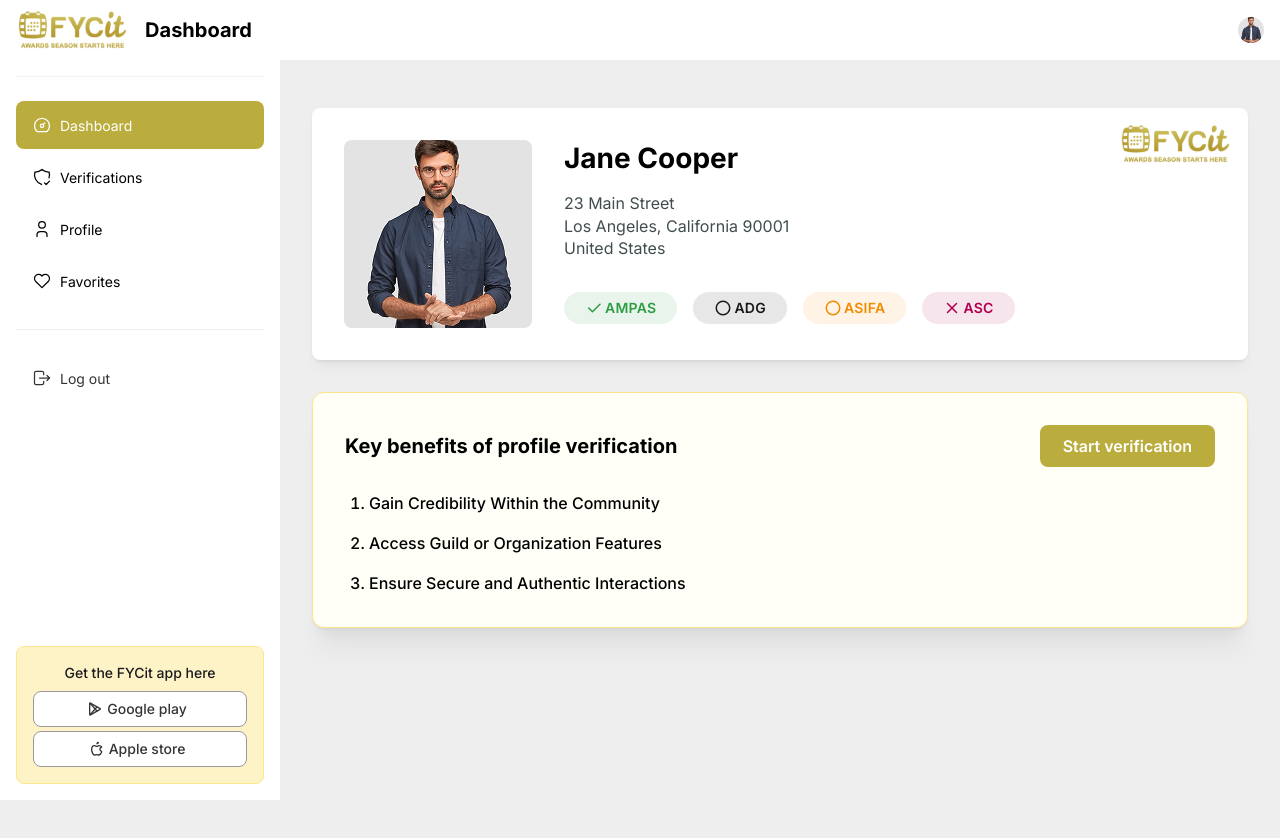
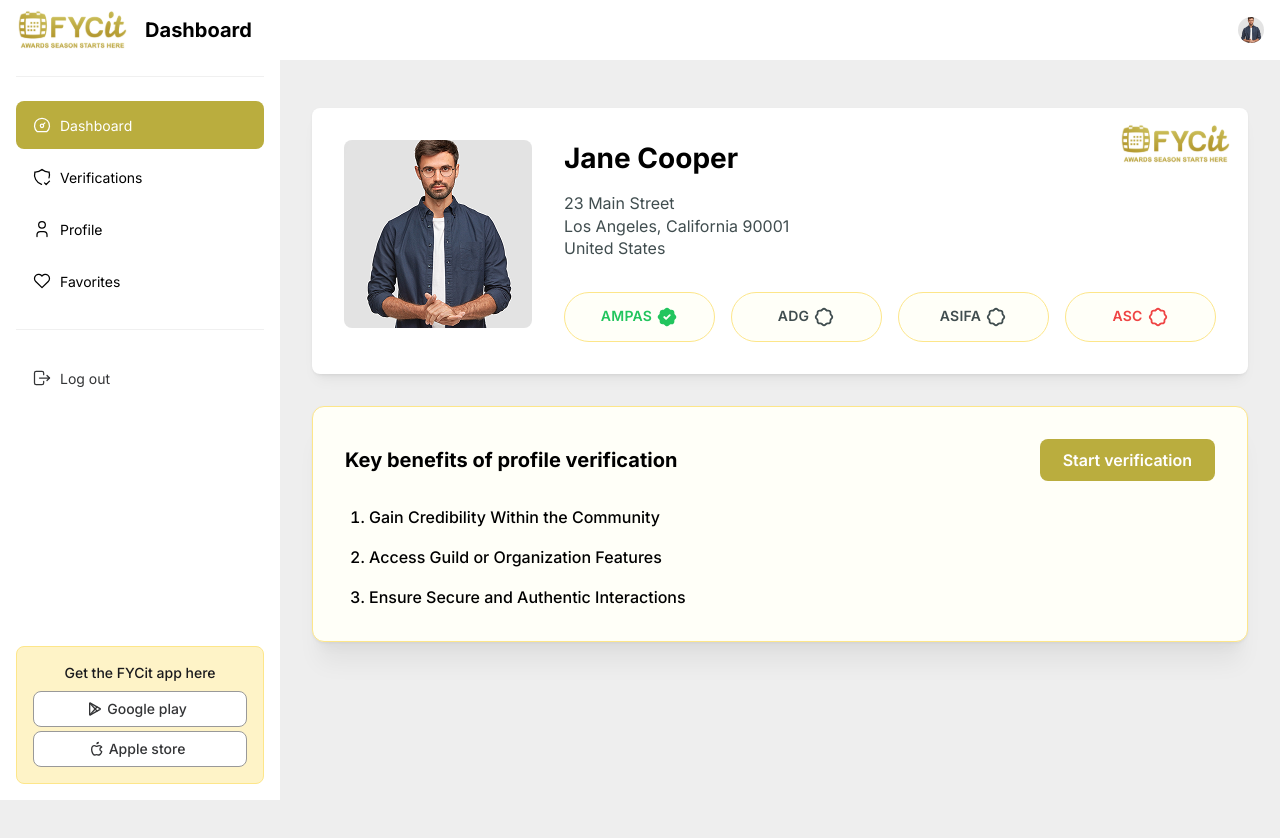
Before and after one commit to KDBismael/fycit-webapp-YD, a Next.js app: page /dashboard in a window 1280 px wide. Shown: the top 838 px of the page. Built offline with nearby package versions, Linux system fonts and the light colour scheme.

Commit message:
Refactor 2FA and Create Password components to streamline imports and enhance layout; update Signup and Verify Account components by removing unused state and imports for cleaner code.

```diff
--- a/app/auth/signup/page.tsx
+++ b/app/auth/signup/page.tsx
@@ -1,6 +1,6 @@
 'use client';
 
-import React, { useState } from 'react';
+import React from 'react';
 import { useRouter } from 'next/navigation';
 import { zodResolver } from '@hookform/resolvers/zod';
 import { IconLock, IconMail, IconUser } from '@tabler/icons-react';
@@ -9,7 +9,6 @@ import {
   Anchor,
   Box,
   Button,
-  Center,
   Checkbox,
   Container,
   Grid,
@@ -24,11 +23,9 @@ import {
 } from '@mantine/core';
 import { SignupFormData, signupSchema } from '../../../validation/signup.validation';
 
-const IMAGE_SIZE = 60;
 const ICON_SIZE = 18;
 
 export default function Signup() {
-  const [opened, setOpened] = useState(false);
   const router = useRouter();
   const {
     register,
--- a/app/auth/verify-account/page.tsx
+++ b/app/auth/verify-account/page.tsx
@@ -23,7 +23,6 @@ import {
   VerifyAccountFormData,
   verifyAccountSchema,
 } from '../../../validation/verify-account.validation';
-import styles from '../../../public/css/auth/verify-account.module.css';
 
 const IMAGE_SIZE = 60;
 
@@ -34,7 +33,6 @@ export default function VerifyAccount() {
     handleSubmit,
     formState: { errors, isSubmitting },
     setValue,
-    watch,
   } = useForm<VerifyAccountFormData>({
     resolver: zodResolver(verifyAccountSchema),
     defaultValues: {
--- a/app/dashboard/page.tsx
+++ b/app/dashboard/page.tsx
@@ -1,10 +1,8 @@
 'use client';
 
 import React from 'react';
-import { IconCheck, IconCircle, IconX } from '@tabler/icons-react';
 import {
   Avatar,
-  Badge,
   Box,
   Button,
   Card,
@@ -17,31 +15,24 @@ import {
   Text,
   Title,
 } from '@mantine/core';
+import GuildBadge from '../../components/GuildBadge';
 
 const verificationBadges = [
   {
     name: 'AMPAS',
-    status: 'verified',
-    color: 'green',
-    icon: IconCheck,
+    status: 'verified' as const,
   },
   {
     name: 'ADG',
-    status: 'pending',
-    color: 'gray',
-    icon: IconCircle,
+    status: 'pending' as const,
   },
   {
     name: 'ASIFA',
-    status: 'pending',
-    color: 'yellow',
-    icon: IconCircle,
+    status: 'pending' as const,
   },
   {
     name: 'ASC',
-    status: 'rejected',
-    color: 'red',
-    icon: IconX,
+    status: 'rejected' as const,
   },
 ];
 
@@ -106,27 +97,13 @@ export default function DashboardPage() {
                   <br />
                   United States
                 </Text>
-                <Group gap="md" mt="md">
+                <Group gap="md" mt="md" grow>
                   {verificationBadges.map((badge) => (
-                    <Badge
+                    <GuildBadge
                       key={badge.name}
-                      leftSection={<badge.icon size={18} />}
-                      color={badge.color}
-                      variant="light"
-                      size="xl"
-                      style={{
-                        borderRadius: '25px',
-                        padding: '12px 20px',
-                        fontSize: '14px',
-                        fontWeight: 600,
-                        display: 'flex',
-                        alignItems: 'center',
-                        justifyContent: 'center',
-                        textAlign: 'center',
-                      }}
-                    >
-                      {badge.name}
-                    </Badge>
+                      name={badge.name}
+                      status={badge.status}
+                    />
                   ))}
                 </Group>
               </Stack>
@@ -163,11 +140,7 @@ export default function DashboardPage() {
                 Start verification
               </Button>
             </Group>
-            <List
-              type="ordered"
-              spacing="md"
-              size="md"
-            >
+            <List type="ordered" spacing="md" size="md">
               <List.Item style={{ fontSize: '16px', fontWeight: 500 }}>
                 Gain Credibility Within the Community
               </List.Item>
--- /dev/null
+++ b/components/GuildBadge/GuildBadge.module.css
@@ -0,0 +1,39 @@
+.badge {
+  display: flex;
+  align-items: center;
+  justify-content: center;
+  flex: 1;
+  min-width: 0;
+  gap: var(--mantine-spacing-xs);
+  padding: var(--mantine-spacing-lg) var(--mantine-spacing-md);
+  border: 1px solid #FDE68A;
+  background-color: #FFFFF8;
+  border-radius: 25px;
+  font-size: 14px;
+  font-weight: 600;
+  color: var(--text-color);
+  transition: all 0.2s ease;
+}
+
+.badge:hover {
+  transform: translateY(-1px);
+  box-shadow: 0 2px 8px rgba(0, 0, 0, 0.1);
+}
+
+.content {
+  display: flex;
+  align-items: center;
+  gap: var(--mantine-spacing-xs);
+  width: 100%;
+  justify-content: center;
+}
+
+.icon {
+  flex-shrink: 0;
+}
+
+.text {
+  white-space: nowrap;
+  overflow: hidden;
+  text-overflow: ellipsis;
+}
--- /dev/null
+++ b/components/GuildBadge/index.tsx
@@ -0,0 +1,63 @@
+'use client';
+
+import React from 'react';
+import { Badge, Group, Text } from '@mantine/core';
+import { IconRosette, IconRosetteDiscountCheckFilled } from '@tabler/icons-react';
+
+export interface GuildBadgeProps {
+  name: string;
+  status: 'verified' | 'pending' | 'rejected';
+  className?: string;
+}
+
+const getIcon = (status: string) => {
+  if (status === 'verified') {
+    return IconRosetteDiscountCheckFilled;
+  }
+  return IconRosette;
+};
+
+const getColorValue = (status: string) => {
+  const colors = {
+    verified: 'var(--mantine-color-success-6)',
+    pending: 'var(--mantine-color-gray-6)',
+    rejected: 'var(--mantine-color-error-6)'
+  };
+  return colors[status as keyof typeof colors] || 'var(--mantine-color-gray-6)';
+};
+
+export default function GuildBadge({
+  name,
+  status,
+  className
+}: GuildBadgeProps) {
+  const IconComponent = getIcon(status);
+  const colorValue = getColorValue(status);
+
+  return (
+    <Badge
+      variant="outline"
+      size="xl"
+      c="dark"
+      bg="#FFFFF8"
+      style={{
+        border: '1px solid #FDE68A',
+        flex: 1,
+        justifyContent: 'center',
+        display: 'flex',
+        alignItems: 'center',
+        minWidth: 0,
+        gap: 'var(--mantine-spacing-xs)',
+        padding: 'var(--mantine-spacing-lg) var(--mantine-spacing-md)',
+      }}
+      className={className}
+    >
+      <Group gap="xs" align="center">
+        <Text size="sm" fw={600} c={colorValue}>
+          {name}
+        </Text>
+        <IconComponent size={22} color={colorValue} />
+      </Group>
+    </Badge>
+  );
+}
```
Also changed, not shown: app/auth/2fa/page.tsx (+4 -9 lines), app/auth/create-password/page.tsx (+30 -21 lines).
